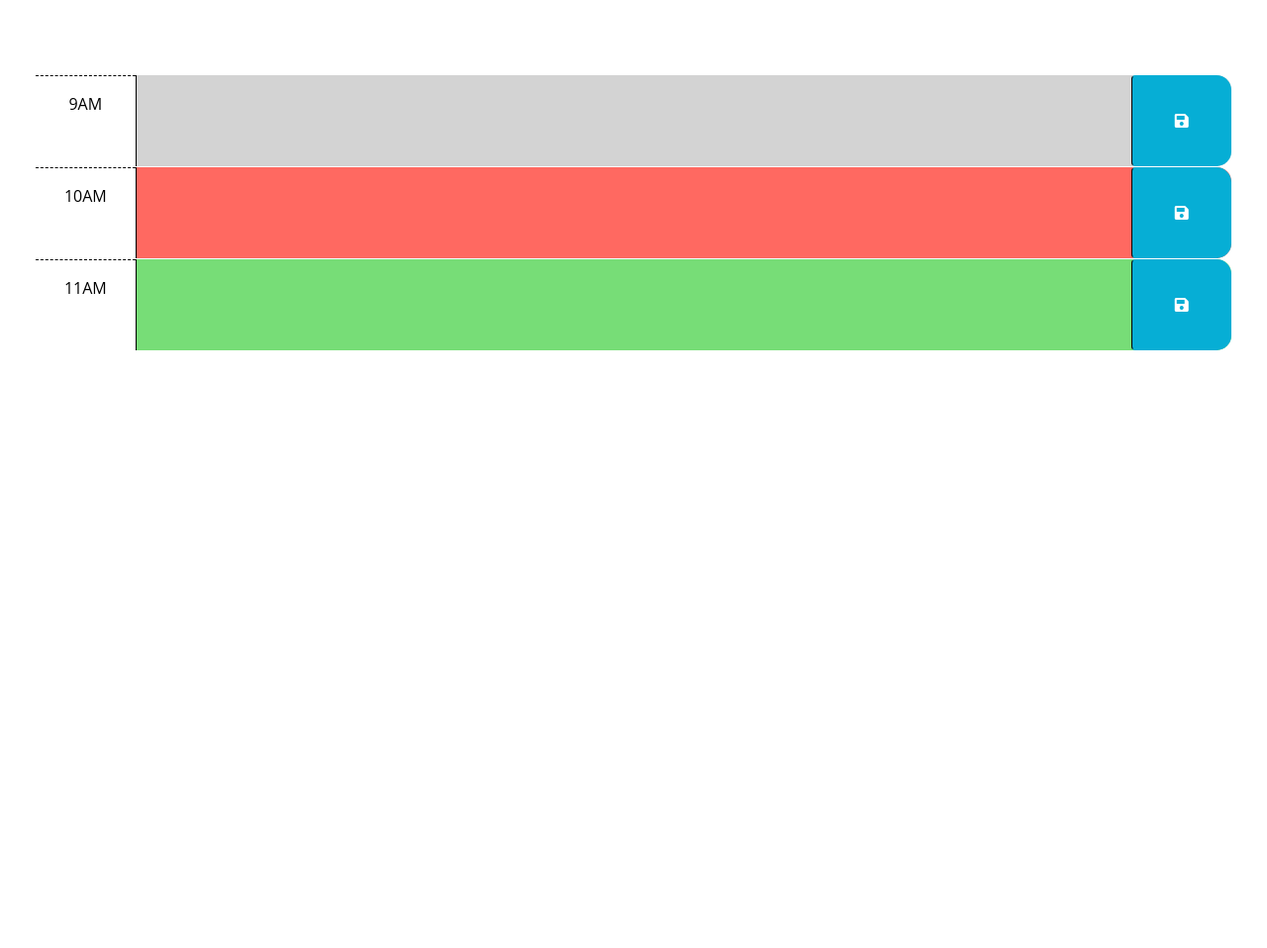
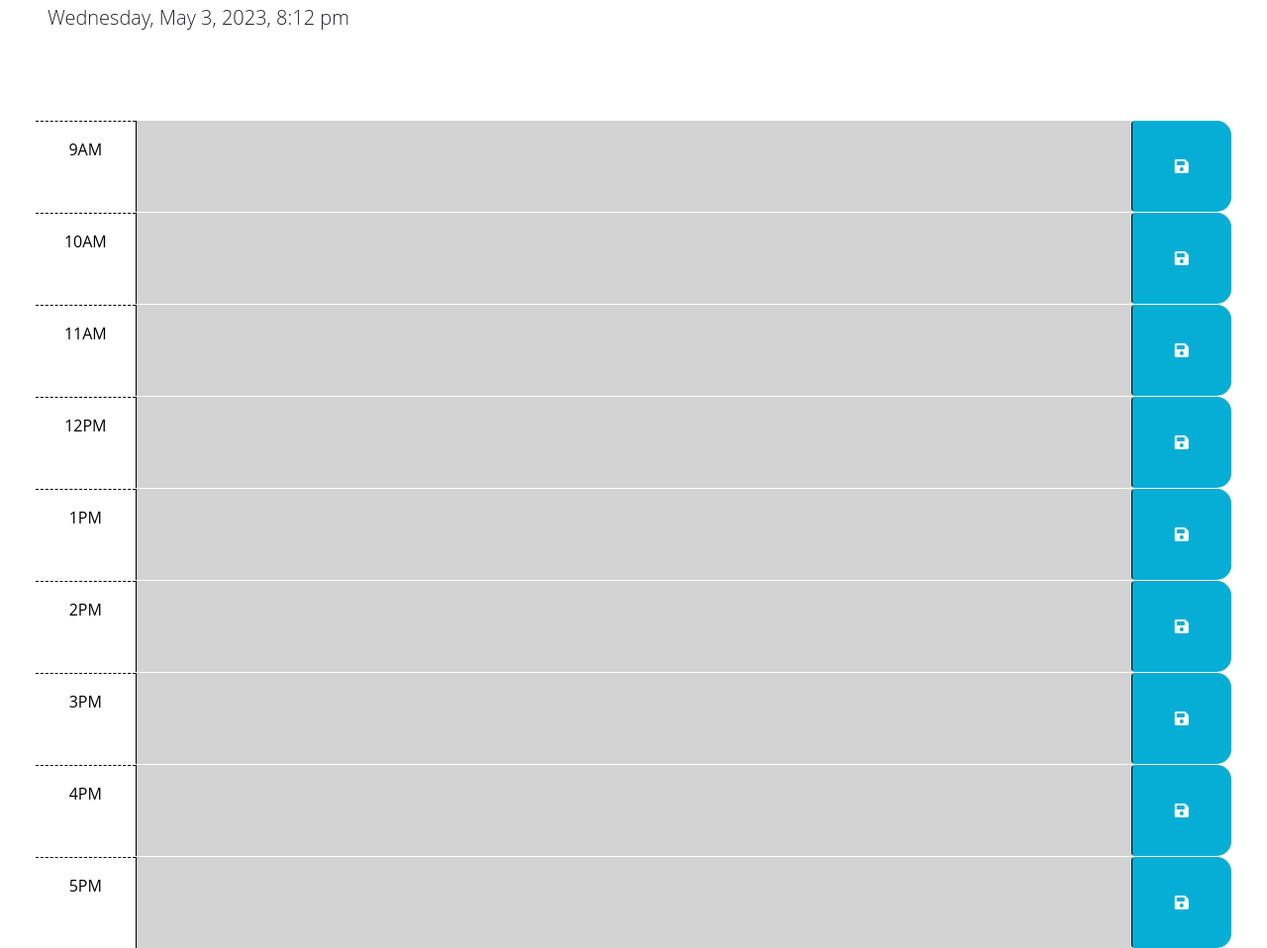
Before and after one commit to mslzbry/calendar-application, a plain HTML site: page index.html in a window 1280 px wide. Shown: the part 176-1134 px from the top of the page at 99% size. Before the commit the page ends 800 px from the top, so only its background shows below. Drawn offline with nearby package versions, Linux system fonts and the light colour scheme.

Commit message:
initial commit; made js, html changes to address read me requirments for this module

```diff
--- a/index.html
+++ b/index.html
@@ -42,7 +42,7 @@
         -->
 
       <!-- Example of a past time block. The "past" class adds a gray background color. -->
-      <div id="hour-9" class="row time-block past">
+      <div id="9" class="row time-block">
         <div class="col-2 col-md-1 hour text-center py-3">9AM</div>
         <textarea class="col-8 col-md-10 description" rows="3"> </textarea>
         <button class="btn saveBtn col-2 col-md-1" aria-label="save">
@@ -51,7 +51,7 @@
       </div>
 
       <!-- Example of a present time block. The "present" class adds a red background color. -->
-      <div id="hour-10" class="row time-block present">
+      <div id="10" class="row time-block">
         <div class="col-2 col-md-1 hour text-center py-3">10AM</div>
         <textarea class="col-8 col-md-10 description" rows="3"> </textarea>
         <button class="btn saveBtn col-2 col-md-1" aria-label="save">
@@ -60,14 +60,66 @@
       </div>
 
       <!-- Example of a future time block. The "future" class adds a green background color. -->
-      <div id="hour-11" class="row time-block future">
+      <div id="11" class="row time-block">
         <div class="col-2 col-md-1 hour text-center py-3">11AM</div>
         <textarea class="col-8 col-md-10 description" rows="3"> </textarea>
         <button class="btn saveBtn col-2 col-md-1" aria-label="save">
           <i class="fas fa-save" aria-hidden="true"></i>
         </button>
       </div>
+
+      <div id="12" class="row time-block">
+        <div class="col-2 col-md-1 hour text-center py-3">12PM</div>
+        <textarea class="col-8 col-md-10 description" rows="3"> </textarea>
+        <button class="btn saveBtn col-2 col-md-1" aria-label="save">
+          <i class="fas fa-save" aria-hidden="true"></i>
+        </button>
+      </div>
+
+      <div id="13" class="row time-block">
+        <div class="col-2 col-md-1 hour text-center py-3">1PM</div>
+        <textarea class="col-8 col-md-10 description" rows="3"> </textarea>
+        <button class="btn saveBtn col-2 col-md-1" aria-label="save">
+          <i class="fas fa-save" aria-hidden="true"></i>
+        </button>
+      </div>
+
+      <div id="14" class="row time-block">
+        <div class="col-2 col-md-1 hour text-center py-3">2PM</div>
+        <textarea class="col-8 col-md-10 description" rows="3"> </textarea>
+        <button class="btn saveBtn col-2 col-md-1" aria-label="save">
+          <i class="fas fa-save" aria-hidden="true"></i>
+        </button>
+      </div>
+
+      <div id="15" class="row time-block">
+        <div class="col-2 col-md-1 hour text-center py-3">3PM</div>
+        <textarea class="col-8 col-md-10 description" rows="3"> </textarea>
+        <button class="btn saveBtn col-2 col-md-1" aria-label="save">
+          <i class="fas fa-save" aria-hidden="true"></i>
+        </button>
+      </div>
+
+      <div id="16" class="row time-block">
+        <div class="col-2 col-md-1 hour text-center py-3">4PM</div>
+        <textarea class="col-8 col-md-10 description" rows="3"> </textarea>
+        <button class="btn saveBtn col-2 col-md-1" aria-label="save">
+          <i class="fas fa-save" aria-hidden="true"></i>
+        </button>
+      </div>
+
+      <div id="17" class="row time-block">
+        <div class="col-2 col-md-1 hour text-center py-3">5PM</div>
+        <textarea class="col-8 col-md-10 description" rows="3"> </textarea>
+        <button class="btn saveBtn col-2 col-md-1" aria-label="save">
+          <i class="fas fa-save" aria-hidden="true"></i>
+        </button>
+      </div>
+
+
     </div>
+
+
 
     <script src="https://cdnjs.cloudflare.com/ajax/libs/jquery/3.2.1/jquery.min.js"></script>
     <script src="https://cdn.jsdelivr.net/npm/dayjs@1.11.3/dayjs.min.js"
--- a/script.js
+++ b/script.js
@@ -1,23 +1,53 @@
 // Wrap all code that interacts with the DOM in a call to jQuery to ensure that
 // the code isn't run until the browser has finished rendering all the elements
 // in the html.
-$(function () {
+$(document).ready(function () {
   // TODO: Add a listener for click events on the save button. This code should
   // use the id in the containing time-block as a key to save the user input in
   // local storage. HINT: What does `this` reference in the click listener
   // function? How can DOM traversal be used to get the "hour-x" id of the
   // time-block containing the button that was clicked? How might the id be
   // useful when saving the description in local storage?
+
+  $('.saveBtn').on('click', function () {
+    //links to .saveBtn in html based on sibling and then parent
+    console.log($(this).siblings)
+    var text = $(this).siblings('.description').val()
+    console.log(text)
+    var timeBlock = $(this).parent().attr('id')
+    console.log(timeBlock)
+    localStorage.setItem(timeBlock, text) //saves user text and specific time block locally
+  })
+
   //
   // TODO: Add code to apply the past, present, or future class to each time
   // block by comparing the id to the current hour. HINTS: How can the id
   // attribute of each time-block be used to conditionally add or remove the
   // past, present, and future classes? How can Day.js be used to get the
   // current hour in 24-hour time?
-  //
-  // TODO: Add code to get any user input that was saved in localStorage and set
-  // the values of the corresponding textarea elements. HINT: How can the id
-  // attribute of each time-block be used to do this?
-  //
+  var hour = dayjs().hour()
+  $('.time-block').each(function () {
+    var timeSlot = $(this).attr('id')
+    if (hour > timeSlot) {
+      //if current time is greater than timeSlot (individual time blocks) = past
+      $(this).addClass('past')
+    } else if (hour == timeSlot) {
+      //if current time is same as timeSlot = present
+      $(this).addClass('present')
+    } else {
+      //if current time is less than timeSlot = future
+      $(this).addClass('future')
+    }
+    // TODO: Add code to get any user input that was saved in localStorage and set
+    // the values of the corresponding textarea elements. HINT: How can the id
+    // attribute of each time-block be used to do this?
+    //
+    //below is getting text from local storage for each time block
+    $(this).children('.description').val(localStorage.getItem(timeSlot))
+  })
+
   // TODO: Add code to display the current date in the header of the page.
-});
+  var timeDisplay = document.querySelector('#currentDay')
+  var timeCurrent = dayjs().format('dddd, MMMM D, YYYY, h:mm a') //displays date and time at top of page
+  timeDisplay.textContent = timeCurrent
+})
```
